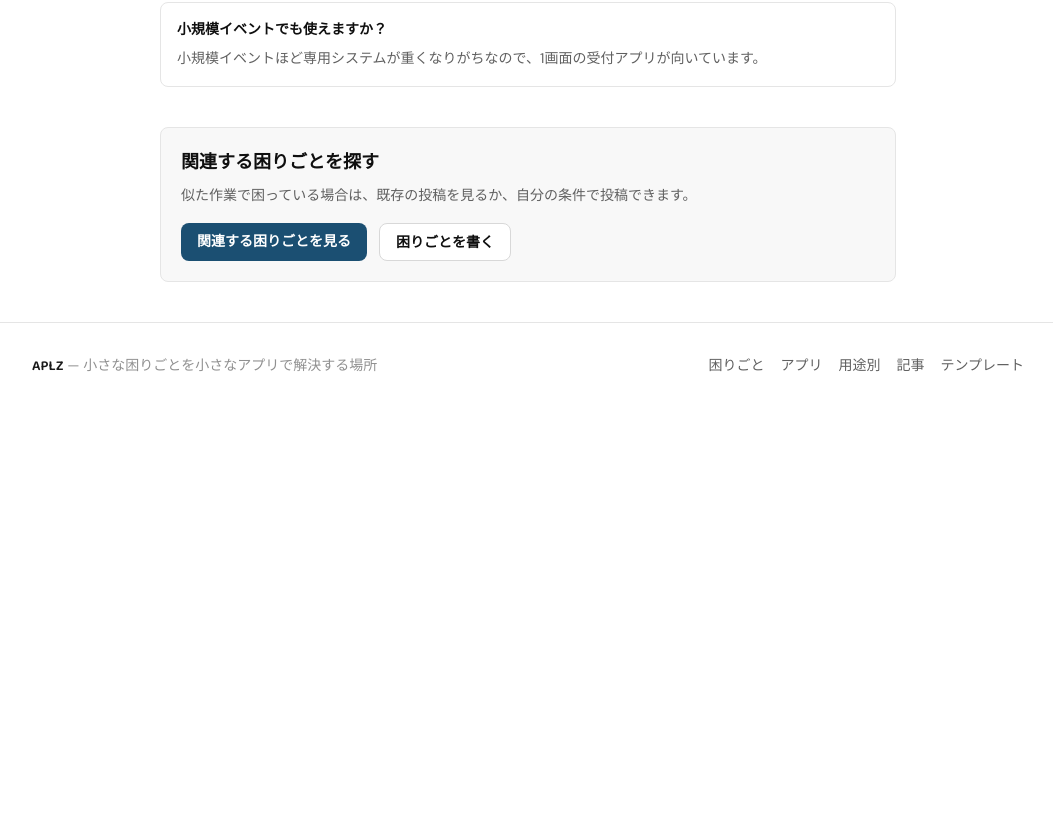
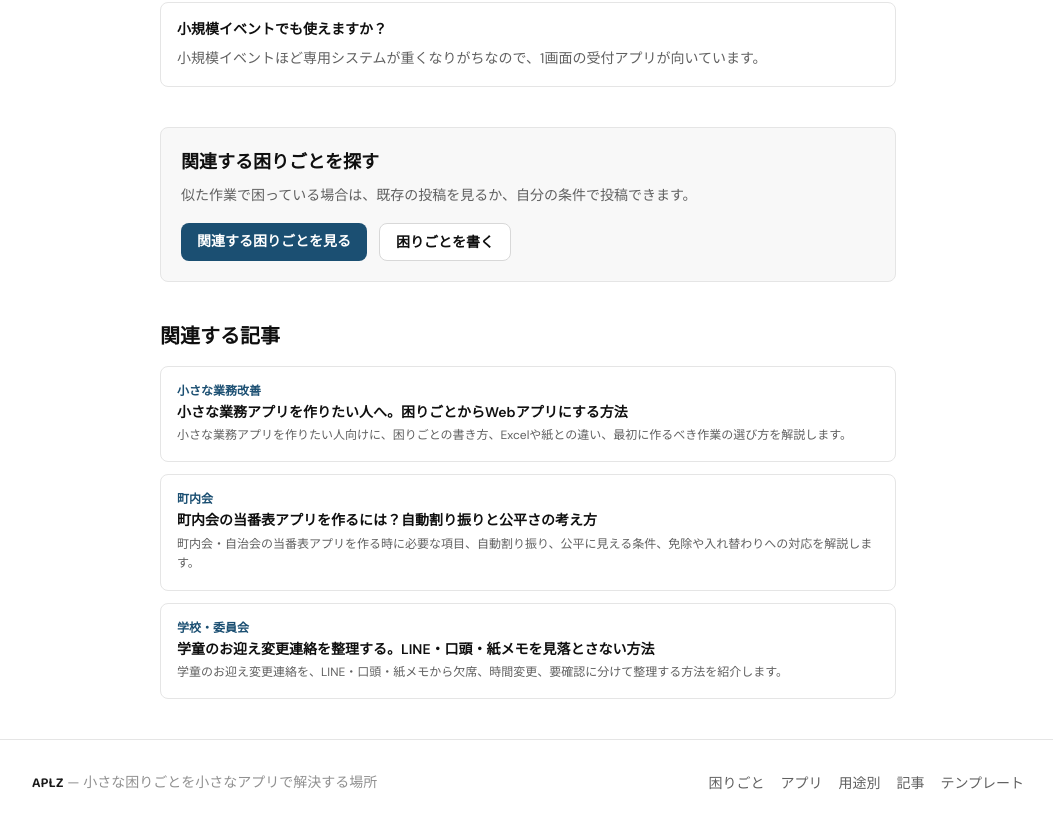
Before and after one commit to sekisuihouse/aplz, a Next.js app: page /articles/event-reception-queue in a window 1280 px wide. Shown: the part 863-1688 px from the top of the page, without its empty margins (112-1165 px from the left). Before the commit the page ends 1271 px from the top, so only its background shows below. Built offline with nearby package versions, Linux system fonts and the light colour scheme; no server answers.

Commit message:
feat: retarget SEO articles for searched queries

```diff
--- a/src/app/articles/[slug]/page.tsx
+++ b/src/app/articles/[slug]/page.tsx
@@ -30,6 +30,11 @@ export default async function ArticlePage({ params }: ArticlePageProps) {
   const { slug } = await params;
   const article = getArticle(slug);
   if (!article) notFound();
+  const relatedArticles = ARTICLES.filter(
+    (item) => item.slug !== article.slug && item.category === article.category
+  )
+    .concat(ARTICLES.filter((item) => item.slug !== article.slug && item.category !== article.category))
+    .slice(0, 3);
 
   const jsonLd = [
     breadcrumbJsonLd([
@@ -141,6 +146,27 @@ export default async function ArticlePage({ params }: ArticlePageProps) {
             </Link>
           </div>
         </section>
+
+        <section className="mt-10">
+          <h2 className="text-xl font-bold text-[#0f0f0f] mb-4">関連する記事</h2>
+          <div className="grid gap-3">
+            {relatedArticles.map((related) => (
+              <Link
+                key={related.slug}
+                href={`/articles/${related.slug}`}
+                className="rounded-lg border border-[#e5e5e5] bg-white p-4 hover:shadow-md transition-all"
+              >
+                <p className="text-xs font-semibold text-[#1B4F72] mb-1">{related.category}</p>
+                <h3 className="text-sm font-semibold text-[#0f0f0f] leading-snug">
+                  {related.title}
+                </h3>
+                <p className="text-xs text-[#606060] leading-relaxed mt-1">
+                  {related.description}
+                </p>
+              </Link>
+            ))}
+          </div>
+        </section>
       </article>
     </main>
   );
--- a/src/lib/articles.ts
+++ b/src/lib/articles.ts
@@ -20,13 +20,13 @@ export interface Article {
 export const ARTICLES: Article[] = [
   {
     slug: "small-business-task-apps",
-    title: "小さな業務アプリとは？Excelや紙で回している作業を軽くする考え方",
-    description: "小さな業務アプリの使いどころ、Excelや紙との違い、最初に作るべき業務の選び方を解説します。",
+    title: "小さな業務アプリを作りたい人へ。困りごとからWebアプリにする方法",
+    description: "小さな業務アプリを作りたい人向けに、困りごとの書き方、Excelや紙との違い、最初に作るべき作業の選び方を解説します。",
     category: "小さな業務改善",
     publishedAt: "2026-06-19T09:00:00+09:00",
     updatedAt: "2026-06-19T09:00:00+09:00",
-    keywords: ["小さな業務アプリ", "業務改善", "Excel 作業 自動化", "ミニアプリ"],
-    lead: "外注するほどではないけれど、毎週・毎月くり返している面倒な作業には、小さな業務アプリが向いています。",
+    keywords: ["小さな業務アプリ 作りたい", "困りごと アプリ化", "業務改善", "Excel 作業 自動化", "ミニアプリ"],
+    lead: "小さな業務アプリを作りたい時は、いきなり仕様を作るより、まず困りごとを入力・出力・頻度に分けると進めやすくなります。",
     relatedRequestQuery: "集計",
     faqs: [
       { question: "小さな業務アプリはどんな作業から始めるべきですか？", answer: "毎回同じ入力、転記、確認、並べ替えをしている作業から始めるのが向いています。" },
@@ -34,14 +34,14 @@ export const ARTICLES: Article[] = [
     ],
     sections: [
       {
-        heading: "小さな業務アプリが向いている作業",
+        heading: "小さな業務アプリを作りたい時に向いている作業",
         body: [
           "向いているのは、入力する項目がある程度決まっていて、毎回同じ判断や転記をしている作業です。たとえば当番表、予約一覧、抽選券集計、持ち物リスト、連絡文の整形などです。",
           "大きなシステムを作る前に、1つの画面で入力と結果が完結する形にすると、現場で試しやすくなります。",
         ],
       },
       {
-        heading: "最初から完璧な仕様にしない",
+        heading: "困りごとからWebアプリにする書き方",
         body: [
           "最初に必要なのは完璧な要件定義ではなく、いま何を手でやっていて、どこで間違いやすいかを言葉にすることです。",
           "APLZでは困りごとを投稿し、開発者が質問で条件を補いながら、小さなアプリとして試せる形にします。",
@@ -51,13 +51,13 @@ export const ARTICLES: Article[] = [
   },
   {
     slug: "neighborhood-duty-roster",
-    title: "町内会の当番表を楽に作るには？公平に見える割り振りのコツ",
-    description: "町内会・自治会の当番表作成で起きやすい偏り、免除、入れ替わりへの対応方法を解説します。",
+    title: "町内会の当番表アプリを作るには？自動割り振りと公平さの考え方",
+    description: "町内会・自治会の当番表アプリを作る時に必要な項目、自動割り振り、公平に見える条件、免除や入れ替わりへの対応を解説します。",
     category: "町内会",
     publishedAt: "2026-06-19T09:20:00+09:00",
     updatedAt: "2026-06-19T09:20:00+09:00",
-    keywords: ["町内会 当番表", "自治会 当番 割り振り", "当番表 アプリ", "班長 業務"],
-    lead: "町内会の当番表は、人数が少し変わるだけで公平さの説明が難しくなります。",
+    keywords: ["町内会 当番表 アプリ", "当番表 自動 割り振り", "自治会 当番 割り振り", "当番表 アプリ", "班長 業務"],
+    lead: "町内会の当番表アプリは、名前を並べるだけでなく、必要人数、免除、前回担当をどう扱うかで使いやすさが変わります。",
     relatedRequestQuery: "当番表",
     faqs: [
       { question: "町内会の当番表はアプリで自動作成できますか？", answer: "参加者、当番名、必要人数、免除条件を入力できれば、割り振り案を作る小さなアプリにできます。" },
@@ -65,14 +65,14 @@ export const ARTICLES: Article[] = [
     ],
     sections: [
       {
-        heading: "公平さは順番だけでは決まらない",
+        heading: "町内会の当番表を自動割り振りする時の入力項目",
         body: [
           "高齢世帯、相談中の世帯、前回担当した人などが混ざると、単純な五十音順では納得感が出にくくなります。",
           "当番表アプリでは、担当候補、必要人数、免除メモを分けて入力できるようにすると、あとから調整しやすくなります。",
         ],
       },
       {
-        heading: "説明できる表を出す",
+        heading: "公平に見える割り振りを説明できる表にする",
         body: [
           "最終結果だけでなく、なぜその割り振りになったかを班長が確認できる表示があると、紙に戻す時も安心です。",
           "最初は履歴管理まで作り込まず、今回の名簿から偏りを減らすだけでも効果があります。",
@@ -82,13 +82,13 @@ export const ARTICLES: Article[] = [
   },
   {
     slug: "line-message-organizer",
-    title: "LINEの連絡メモを整理する方法。欠席・変更・要確認を見落とさない",
-    description: "学童、習い事、少年団などで届くLINE連絡を、欠席・時間変更・要確認に分ける考え方を紹介します。",
+    title: "学童のお迎え変更連絡を整理する。LINE・口頭・紙メモを見落とさない方法",
+    description: "学童のお迎え変更連絡を、LINE・口頭・紙メモから欠席、時間変更、要確認に分けて整理する方法を紹介します。",
     category: "学校・委員会",
     publishedAt: "2026-06-19T09:40:00+09:00",
     updatedAt: "2026-06-19T09:40:00+09:00",
-    keywords: ["LINE 連絡 整理", "学童 お迎え 変更", "保護者連絡 管理", "欠席連絡 整理"],
-    lead: "短い連絡が複数の経路で届く現場では、夕方や当日の直前に確認が集中します。",
+    keywords: ["学童 お迎え変更 連絡 整理", "LINE 連絡 整理", "学童 お迎え 変更", "保護者連絡 管理", "欠席連絡 整理"],
+    lead: "学童のお迎え変更連絡は、LINE、口頭、紙メモが混ざるほど、夕方の確認漏れが起きやすくなります。",
     relatedRequestQuery: "連絡文",
     faqs: [
       { question: "LINEの連絡を自動で分類できますか？", answer: "貼り付けた文面から、欠席、時間変更、要確認などに分ける小さなアプリとして作れる場合があります。" },
@@ -96,14 +96,14 @@ export const ARTICLES: Article[] = [
     ],
     sections: [
       {
-        heading: "保存する情報を減らす",
+        heading: "学童のお迎え変更連絡で分けるべき項目",
         body: [
           "保護者連絡には個人情報が含まれやすいため、長期保存しない前提の一時メモにすると運用しやすくなります。",
           "欠席、時間変更、迎えに来る人、要確認だけに分けると、スタッフが確認する順番が明確になります。",
         ],
       },
       {
-        heading: "コピペで整う形にする",
+        heading: "LINE・口頭・紙メモを当日用の確認表にする",
         body: [
           "最初から連携機能を作るより、LINEや紙メモを貼り付けて整えるだけの小さなアプリのほうが導入しやすい場合があります。",
           "確認済みチェックが必要か、印刷するか、当日だけ使うかを先に決めると仕様が軽くなります。",
@@ -175,13 +175,13 @@ export const ARTICLES: Article[] = [
   },
   {
     slug: "kitchen-car-prep-calculator",
-    title: "キッチンカーの仕込み量を逆算する。売れ残りと不足を減らす入力項目",
-    description: "キッチンカーや屋台出店で、販売予定数・予備率・材料量から仕込み量を計算する方法を紹介します。",
+    title: "キッチンカーの仕込み量計算アプリを作る。販売予定数から材料を逆算",
+    description: "キッチンカーの仕込み量計算アプリを作る時に、販売予定数、予備率、一食分の材料量から必要量を逆算する方法を紹介します。",
     category: "個人事業主",
     publishedAt: "2026-06-19T10:40:00+09:00",
     updatedAt: "2026-06-19T10:40:00+09:00",
-    keywords: ["キッチンカー 仕込み量", "屋台 材料 計算", "販売予定数 逆算", "仕込み アプリ"],
-    lead: "イベント出店では、足りないリスクと余るリスクの両方を見ながら仕込み量を決める必要があります。",
+    keywords: ["キッチンカー 仕込み量 計算 アプリ", "キッチンカー 仕込み量", "屋台 材料 計算", "販売予定数 逆算", "仕込み アプリ"],
+    lead: "キッチンカーの仕込み量計算は、販売予定数、一食分の材料量、予備率を分けると、売れ残りと不足の両方を減らしやすくなります。",
     relatedRequestQuery: "仕込み",
     faqs: [
       { question: "仕込み量はどう計算すればいいですか？", answer: "販売予定数に一食分の材料量を掛け、最後に予備率を足すと計算しやすくなります。" },
@@ -189,14 +189,14 @@ export const ARTICLES: Article[] = [
     ],
     sections: [
       {
-        heading: "一食分の量と予備率を分ける",
+        heading: "キッチンカーの仕込み量計算に必要な入力項目",
         body: [
           "ごはん、肉、ソース、野菜などを一食分の量で入力し、最後に予備率をかけると計算ミスが減ります。",
           "容器や割り箸の個数管理は、食材のg計算とは別に扱うと画面が分かりやすくなります。",
         ],
       },
       {
-        heading: "前日に使える形にする",
+        heading: "販売予定数から材料を逆算して買い出しメモにする",
         body: [
           "買い出しメモとして使うなら、材料名、必要量、丸めた購入単位が一画面に出ると便利です。",
           "最初は複雑な売上予測より、予定数からの逆算だけでも十分に役立ちます。",
```
